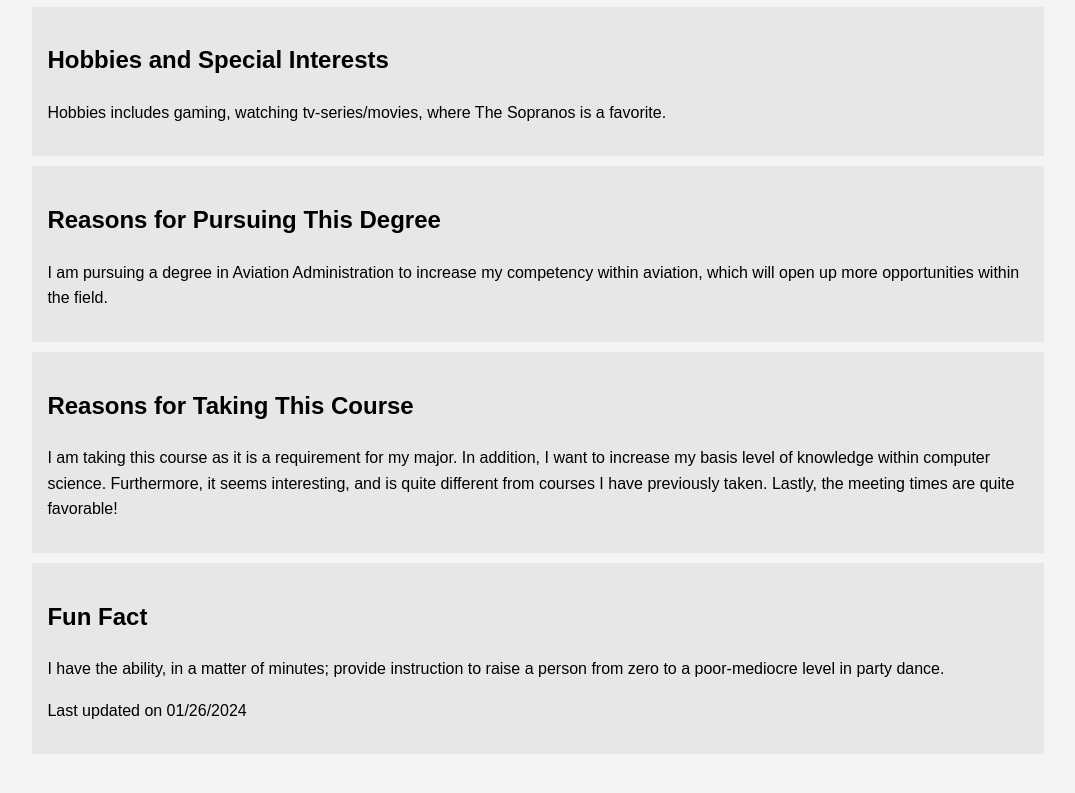
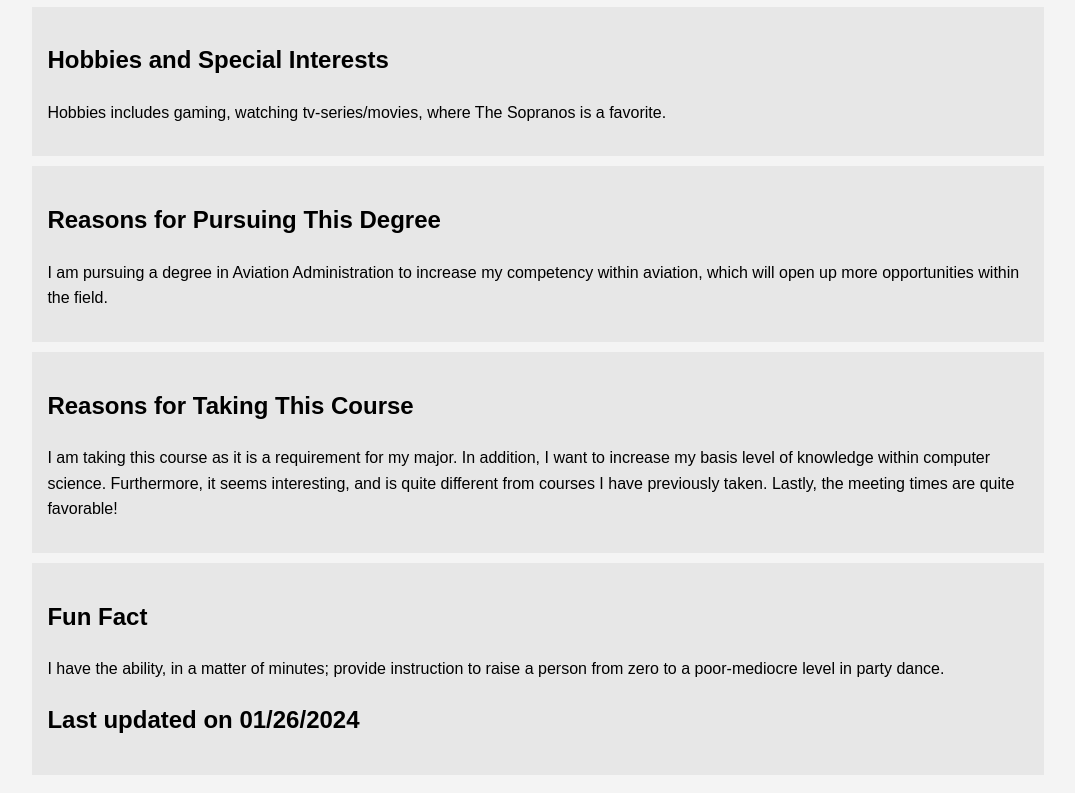
Before and after one commit to shaltbakk/shaltbakk.github.io, a plain HTML site: page index.html in a window 1280 px wide. Shown: the part 310-1103 px from the top of the page, without its empty margins (102-1177 px from the left). Before the commit the page ends 1082 px from the top, so only its background shows below. Drawn offline with Linux system fonts and the light colour scheme.

Commit message:
Changed the Last updated to 63 and changed the line on 64

```diff
--- a/index.html
+++ b/index.html
@@ -60,10 +60,10 @@ from courses I have previously taken. Lastly, the meeting times are quite favora
             <h2>Fun Fact</h2>
             <p>I have the ability, in a matter of minutes; provide instruction to raise a person from zero to a poor-mediocre level in party dance.  </p>
 
-            <section class="last-updated">
+         <section class="last-updated">
+             <h2>Last updated on 01/26/2024</h2>
 
 
-                <p>Last updated on 01/26/2024  </p>
         </section>
     </div>
 </body>
```
